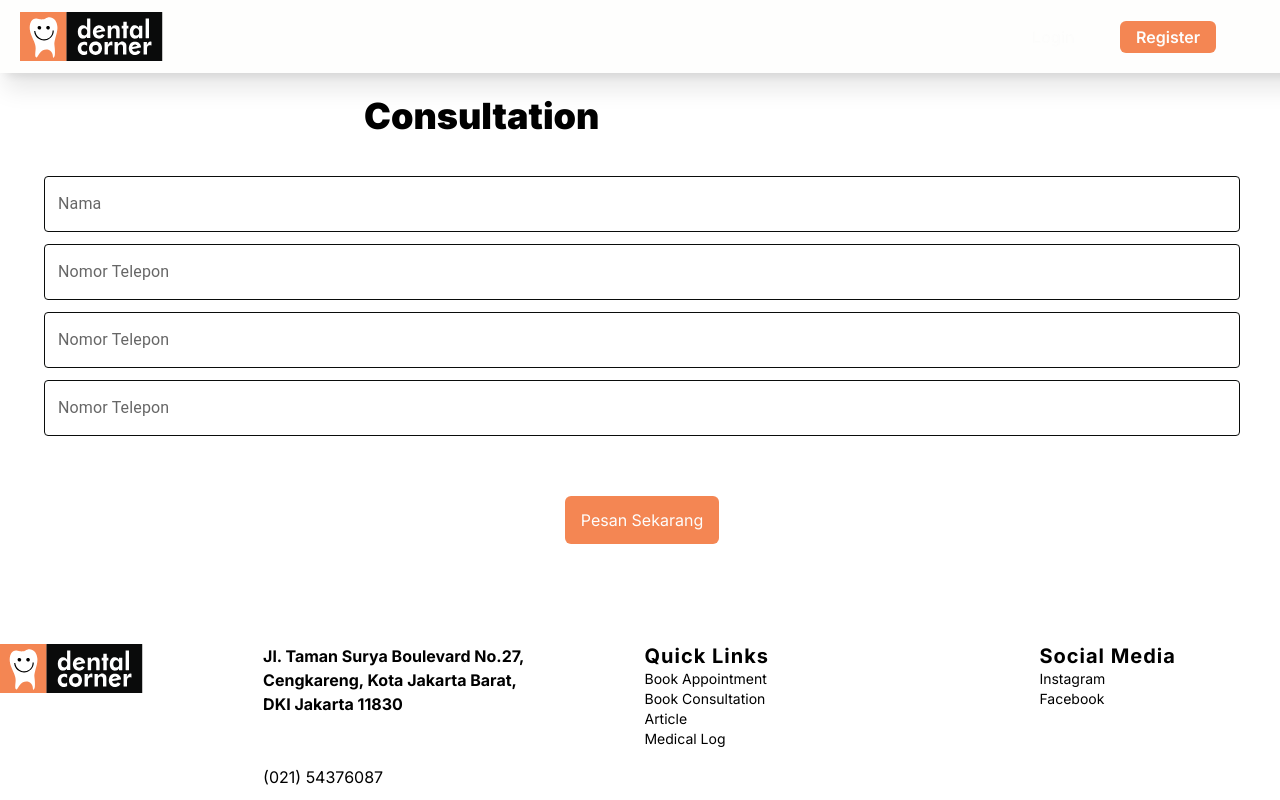
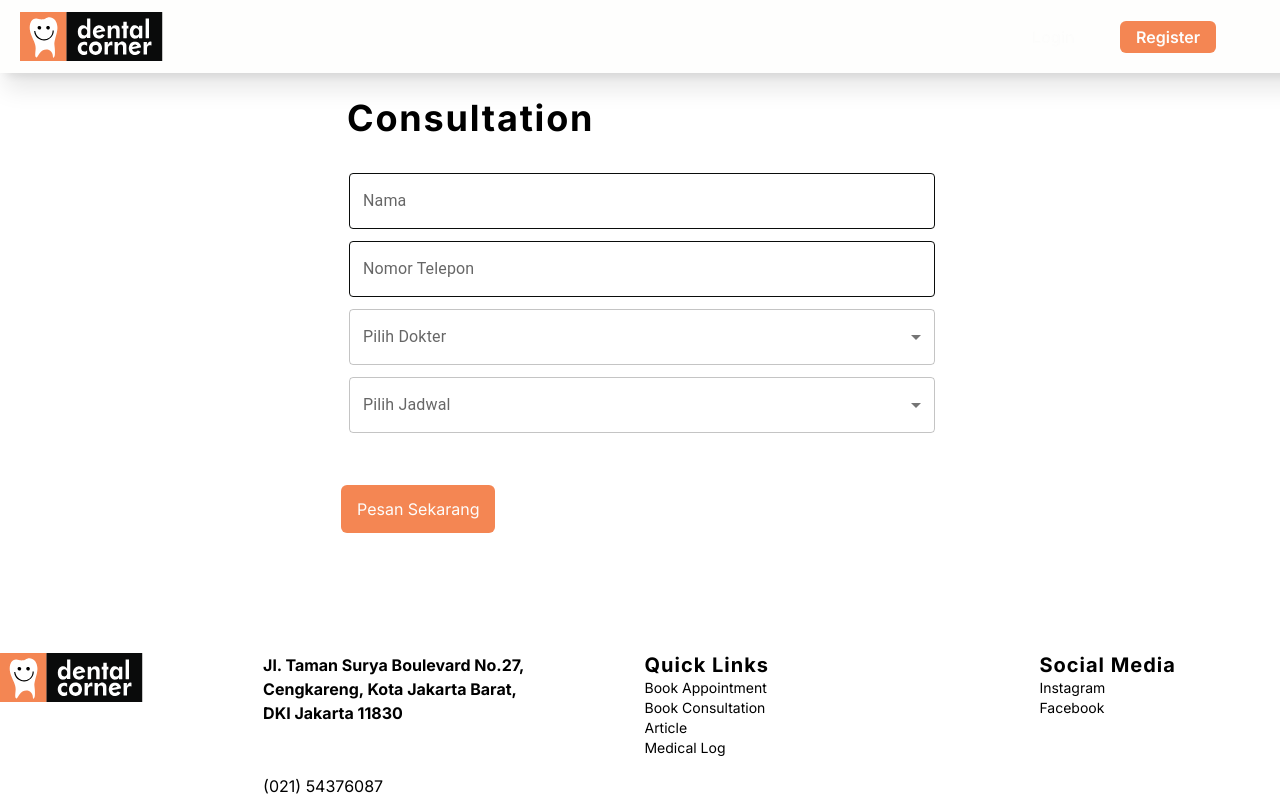
Before and after one commit to alirafli/dental-corner-v2, a React (Vite) app: page /consultation in a window 1280 px wide. Shown: the top 800 px of the page. Built offline with nearby package versions, Linux system fonts and the light colour scheme.

Commit message:
daffa [MODIFY] consultation

```diff
--- a/src/pages/Consultation/index.jsx
+++ b/src/pages/Consultation/index.jsx
@@ -1,30 +1,40 @@
 import React from "react";
-import { Header, Input, Button } from "../../components";
+import { Header, Input, Button, InputSelect } from "../../components";
+
+const dummyData = [
+  { id: 1, value: "a", input: "Dummy A" },
+  { id: 2, value: "b", input: "Dummy B" },
+  { id: 3, value: "c", input: "Dummy C" },
+  { id: 4, value: "d", input: "Dummy D" },
+];
 
 const Consultation = () => {
   return (
     <div className="mt-24 ml-1 mb-5 px-7">
-      <div className="">
-        <h1 className="mb-10 ml-3">
-          <Header className="font-black text-4xl ml-80" h3>
+      <div className="flex flex-col items-center">
+        <div className="w-1/2 mb-5 text-left ml-5">
+          <Header bold h3>
             Consultation
           </Header>
-        </h1>
-        <div className="text-center w-full mb-5">
-          <Input className="w-2/4" type="text">
-            Nama
-          </Input>
-          <Input className="w-2/4" type="text">
-            Nomor Telepon
-          </Input>
-          <Input className="w-2/4" type="text">
-            Nomor Telepon
-          </Input>
-          <Input className="w-2/4" type="text">
-            Nomor Telepon
-          </Input>
         </div>
-        <div className="text-center w-full">
+
+        <div className="w-1/2 mb-5">
+          <Input type="text">Nama</Input>
+          <Input type="text">Nomor Telepon</Input>
+          <InputSelect
+            title="Pilih Dokter"
+            data={dummyData.map((data) => ({
+              value: data.value,
+              input: data.input,
+            }))}
+          />
+          <InputSelect
+            title="Pilih Jadwal"
+            data={dummyData.map((data) => ({
+              value: data.value,
+              input: data.input,
+            }))}
+          />
           <Button className="w-2/4 h-10 my-10">Pesan Sekarang</Button>
         </div>
       </div>
```
